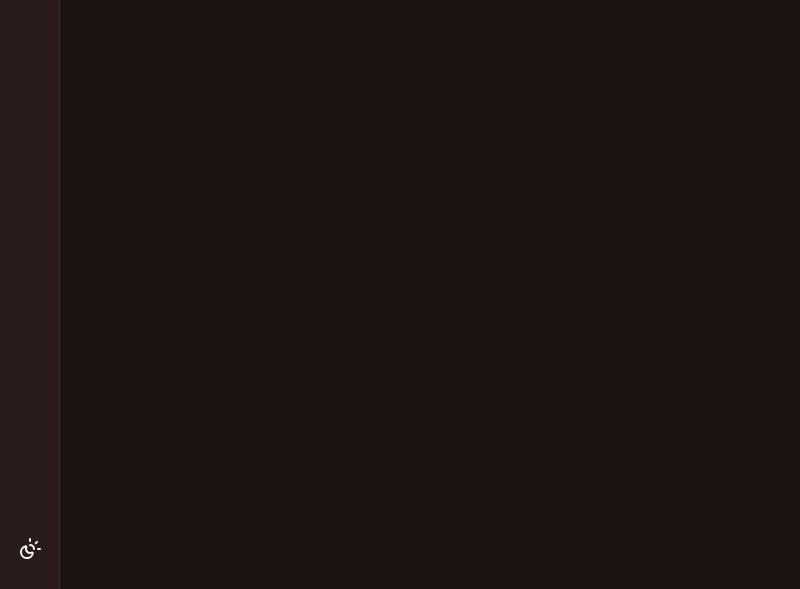
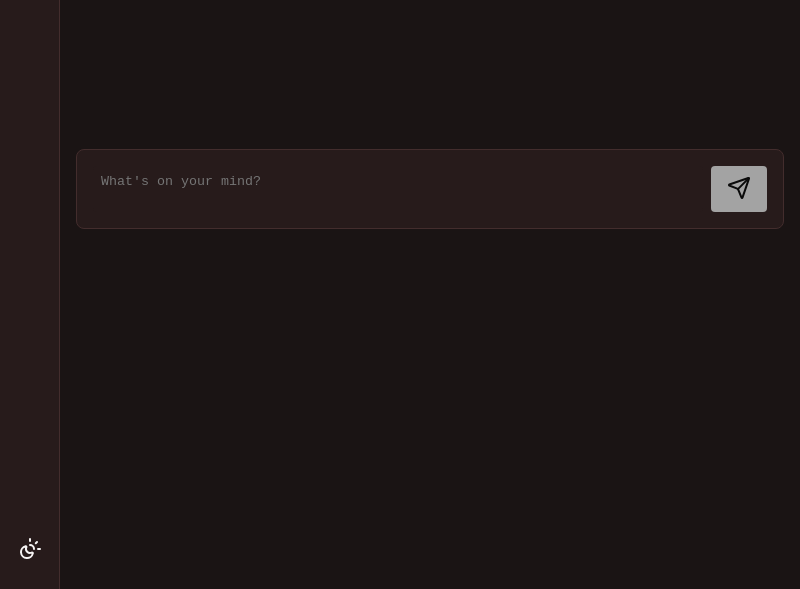
Before and after one commit to YoanLeNavenec/ScryingMyr, an Electron app: page index.html in a window 800 px wide. Shown: the part 211-800 px from the top of the page. Drawn offline with nearby package versions, Linux system fonts and the light colour scheme.

Commit message:
[ADD] added UI for the chat input/some responsivity

```diff
--- a/index.html
+++ b/index.html
@@ -4,9 +4,10 @@
     <meta charset="UTF-8">
     <meta name="viewport" content="width=device-width, initial-scale=1.0">
     <title>Scrying Myr</title>
+    <link rel="stylesheet" href="styles/reset.css">
     <link rel="stylesheet" href="styles/variables.css">
     <link rel="stylesheet" href="styles/layout.css">
-    <link rel="stylesheet" href="styles/reset.css">
+    <link rel="stylesheet" href="styles/chat.css">
     <script src="https://unpkg.com/lucide@latest"></script>
 </head>
 <body>
@@ -23,6 +24,14 @@
         </div>
       </nav>
       <main class="app-main">
+        <div class="chat-container">
+          <div class="chat-history">
+          </div>
+          <div class="chat-input-area">
+            <textarea class="chat-input" placeholder="What's on your mind?"></textarea>
+            <button class="chat-send-button"><i data-lucide="send"></i></button>
+          </div>
+        </div>
       </main>
     </div>
     <script>lucide.createIcons();</script>
--- /dev/null
+++ b/styles/chat.css
@@ -0,0 +1,41 @@
+.chat-container {
+  display: flex;
+  flex-direction: column;
+  height: auto;
+  width: 100%;
+  max-width: 800px;
+  margin: 0 auto;
+}
+
+.chat-history {
+  flex: 1;
+  overflow-y: auto;
+}
+
+.chat-input-area {
+  display: flex;
+  padding: 1rem;
+  border: 1px solid var(--border);
+  background: var(--card);
+  border-radius: 0.5rem;
+}
+
+.chat-input {
+  flex: 1;
+  padding: 0.5rem;
+  border: none;
+  border-radius: 0.25rem;
+  resize: none;
+  background: var(--card);
+  color: var(--foreground);
+}
+
+.chat-send-button {
+  margin-left: 0.5rem;
+  padding: 0.5rem 1rem;
+  background-color: var(--primary);
+  color: var(--primary-foreground);
+  border: none;
+  border-radius: 0.25rem;
+  cursor: pointer;
+}
--- a/styles/layout.css
+++ b/styles/layout.css
@@ -73,7 +73,10 @@ ul {
 }
 
 .app-main {
+  display: flex;
+  align-items: center;
   flex: 1;
   height: 100%;
+  padding: 1rem;
   background-color: var(--background);
 }
```
